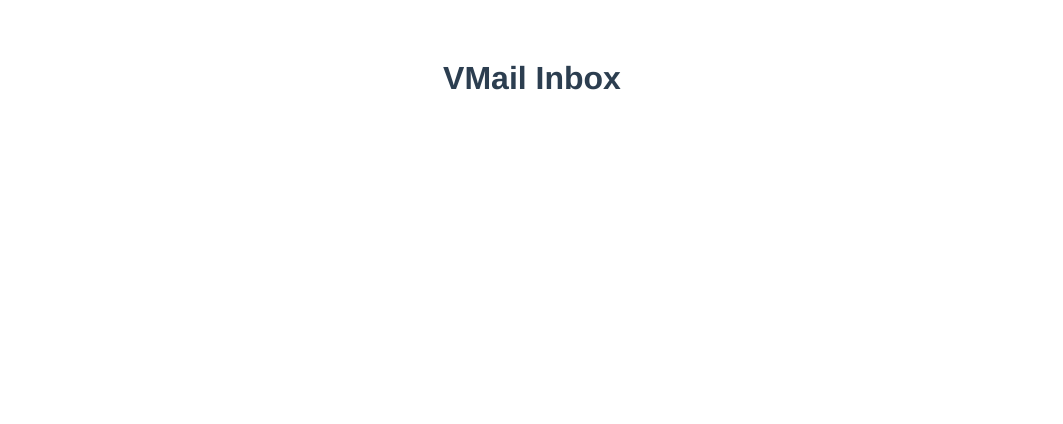
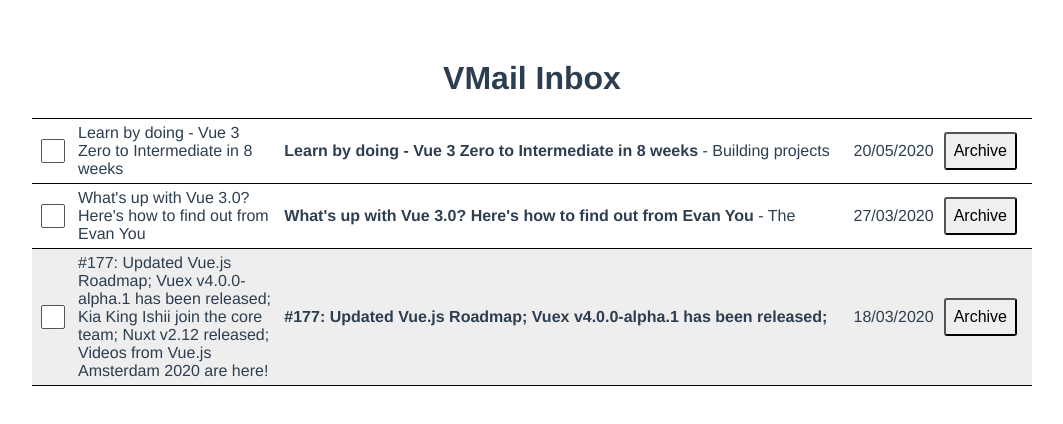
Before and after one commit to danilobml/vmail, a Vue app: page / in a window 1280 px wide. Shown: the top 424 px of the page, without its empty margins (108-1171 px from the left). Built offline with nearby package versions, Linux system fonts and the light colour scheme; data requests are answered from the project's data file.

Commit message:
mail table, get from json-server, read, archive

```diff
--- a/db.json
+++ b/db.json
@@ -1,7 +1,7 @@
 {
   "emails": [
     {
-      "id": 1,
+      "id": "1",
       "from": "team@vuemastery.com",
       "subject": "What's up with Vue 3.0? Here's how to find out from Evan You",
       "body": "The opening keynote of VueConf US this year was Evan You (the creator of Vue), giving his State of the Vuenion address. He walked us through the journey of getting Vue 3 from a prototype to a reality the past year. He also dove into Vue's overall growth in the community.",
@@ -10,7 +10,7 @@
       "read": false
     },
     {
-      "id": 2,
+      "id": "2",
       "from": "jeffrey@vuetraining.net",
       "subject": "Learn by doing - Vue 3 Zero to Intermediate in 8 weeks",
       "body": "Building projects is one of the most effective ways to learn - and _the_ most effective way _remember_ what you've learned - but it can be frustrating.\n\nThis 8-week course takes the pain out of 'learning by doing'.\n\nEach week we give you\n\n* a project that will grow your skills without overwhelming you\n* links to hand-picked resources, such as Vue Mastery videos, that share the knowledge you'll need for the project (no more useless rabbit holes)\n* answers to any and all questions you have while working\n* feedback on your completed code (so you're only learning good habits)\n\nOur instructors are standing by to answer your questions.\n\nReady to learn?",
@@ -19,7 +19,7 @@
       "read": false
     },
     {
-      "id": 3,
+      "id": "3",
       "from": "damian@dulisz.com",
       "subject": "#177: Updated Vue.js Roadmap; Vuex v4.0.0-alpha.1 has been released; Kia King Ishii join the core team; Nuxt v2.12 released; Videos from Vue.js Amsterdam 2020 are here!",
       "body": "First of all, lets congratulate Kia King Ishii on joining the Vue.js core team! 🎉 He has been doing an incredible job building vuex-orm and will now focus on working on the next versions of Vuex.\n\nSpeaking of which – Vuex v4.0.0-alpha.1 has just been released! This is the version of Vuex that will work with Vue 3.0 but keep the familiar API you know from the current version.",
@@ -28,7 +28,7 @@
       "read": true
     },
     {
-      "id": 4,
+      "id": "4",
       "from": "anthony@vuejsdevelopers.com",
       "subject": "'Vue 3 Release Roadmap' + 6 more must-read articles from this week",
       "body": "Newsletter Issue #161",
--- a/src/App.vue
+++ b/src/App.vue
@@ -1,54 +1,24 @@
 <template>
   <h1>VMail Inbox</h1>
+  <Suspense>
+    <template #default>
+      <MailTable />
+    </template>
+    <template #fallback>
+      Loading...
+    </template>
+  </Suspense>
 </template>
 
 <script>
+import MailTable from './components/MailTable.vue';
 
 export default {
   name: 'App',
-  data(){
-    return {
-      "emails": [
-        {
-          "id": 1,
-          "from": "team@vuemastery.com",
-          "subject": "What's up with Vue 3.0? Here's how to find out from Evan You",
-          "body": "The opening keynote of VueConf US this year was Evan You (the creator of Vue), giving his State of the Vuenion address. He walked us through the journey of getting Vue 3 from a prototype to a reality the past year. He also dove into Vue's overall growth in the community.",
-          "sentAt": "2020-03-27T18:25:43.511Z",
-          "archived": false,
-          "read": true
-        },
-        {
-          "id": 2,
-          "from": "jeffrey@vuetraining.net",
-          "subject": "Learn by doing - Vue 3 Zero to Intermediate in 8 weeks",
-          "body": "Building projects is one of the most effective ways to learn - and _the_ most effective way _remember_ what you've learned - but it can be frustrating.\n\nThis 8-week course takes the pain out of 'learning by doing'.\n\nEach week we give you\n\n* a project that will grow your skills without overwhelming you\n* links to hand-picked resources, such as Vue Mastery videos, that share the knowledge you'll need for the project (no more useless rabbit holes)\n* answers to any and all questions you have while working\n* feedback on your completed code (so you're only learning good habits)\n\nOur instructors are standing by to answer your questions.\n\nReady to learn?",
-          "sentAt": "2020-05-20T18:25:43.511Z",
-          "archived": false,
-          "read": false
-        },
-        {
-          "id": 3,
-          "from": "damian@dulisz.com",
-          "subject": "#177: Updated Vue.js Roadmap; Vuex v4.0.0-alpha.1 has been released; Kia King Ishii join the core team; Nuxt v2.12 released; Videos from Vue.js Amsterdam 2020 are here!",
-          "body": "First of all, lets congratulate Kia King Ishii on joining the Vue.js core team! 🎉 He has been doing an incredible job building vuex-orm and will now focus on working on the next versions of Vuex.\n\nSpeaking of which – Vuex v4.0.0-alpha.1 has just been released! This is the version of Vuex that will work with Vue 3.0 but keep the familiar API you know from the current version.",
-          "sentAt": "2020-03-18T18:25:43.511Z",
-          "archived": false,
-          "read": false
-        },
-        {
-          "id": 4,
-          "from": "anthony@vuejsdevelopers.com",
-          "subject": "'Vue 3 Release Roadmap' + 6 more must-read articles from this week",
-          "body": "Newsletter Issue #161",
-          "sentAt": "2020-03-24T18:25:43.511Z",
-          "archived": true,
-          "read": false
-        }
-      ]
-    }
+  components: {
+    MailTable,
   }
-};
+}
 </script>
 
 <style>
@@ -87,11 +57,11 @@
 }
 
 input[type='checkbox'] {
-  -webkit-appearance:none;
+  -webkit-appearance: none;
   cursor: pointer;
-  width:24px;
-  height:24px;
-  background:white;
+  width: 24px;
+  height: 24px;
+  background: white;
   border-radius: 2px;
   border: 1px solid #555;
   position: relative;
@@ -113,17 +83,20 @@
 
 /* Modal */
 
-.modal, .overlay {
+.modal,
+.overlay {
   width: 100%;
   height: 100%;
   position: fixed;
   left: 0;
   top: 0;
 }
+
 .overlay {
   opacity: 0.5;
   background-color: black;
 }
+
 .modal-card {
   position: relative;
   max-width: 80%;
@@ -149,20 +122,25 @@
   margin: auto;
   border-collapse: collapse;
 }
+
 .mail-table tr.read {
   background-color: #EEE;
 }
+
 .mail-table tr {
   height: 40px;
 }
+
 .mail-table td {
   border-bottom: 1px solid black;
   padding: 5px;
   text-align: left;
 }
+
 .mail-table tr:first-of-type td {
   border-top: 1px solid black;
 }
+
 .mail-table td p {
   max-height: 1.2em;
   overflow-y: hidden;
--- /dev/null
+++ b/src/components/MailTable.vue
@@ -0,0 +1,67 @@
+<template>
+  <table class="mail-table">
+    <tbody>
+      <tr
+        v-for="email in unarchivedEmails"
+        :key="email.id"
+        :class="['clickable', email.read ? 'read' : '']"
+        @click="toggleReadEmail(email)"
+      >
+        <td><input type="checkbox" /></td>
+        <td>{{ email.subject }}</td>
+        <td>
+          <p><strong>{{ email.subject }}</strong> - {{ email.body }}</p>
+        </td>
+        <td>{{ format(new Date(email.sentAt), "dd/MM/yyyy") }}</td>
+        <td><button @click="archiveEmail(email)">Archive</button></td>
+      </tr>
+    </tbody>
+  </table>
+</template>
+
+<script>
+import { format } from 'date-fns'
+import axios from 'axios'
+import { ref } from 'vue'
+
+export default {
+  async setup() {
+    let { data: emails } = await axios.get('http://localhost:3000/emails')
+
+    emails = ref(emails)
+
+    return {
+      format,
+      emails
+    }
+  },
+  methods: {
+    updateEmail(email) {
+      axios.put(`http://localhost:3000/emails/${email.id}`, email)
+    },
+
+    toggleReadEmail(email) {
+      email.read = !email.read
+      this.updateEmail(email)
+    },
+
+    archiveEmail(email) {
+      email.archived = true
+      this.updateEmail(email)
+    }
+  },
+  computed: {
+    sortedEmails() {
+      return this.emails.sort((e1, e2) => {
+        return e1.sentAt < e2.sentAt ? 1 : -1
+      })
+    },
+
+    unarchivedEmails() {
+      return this.sortedEmails.filter(email => !email.archived)
+    }
+  }
+}
+</script>
+
+<style scoped></style>
```
Also changed, not shown: 2 other files (tests, documents, lock files or other folders).
